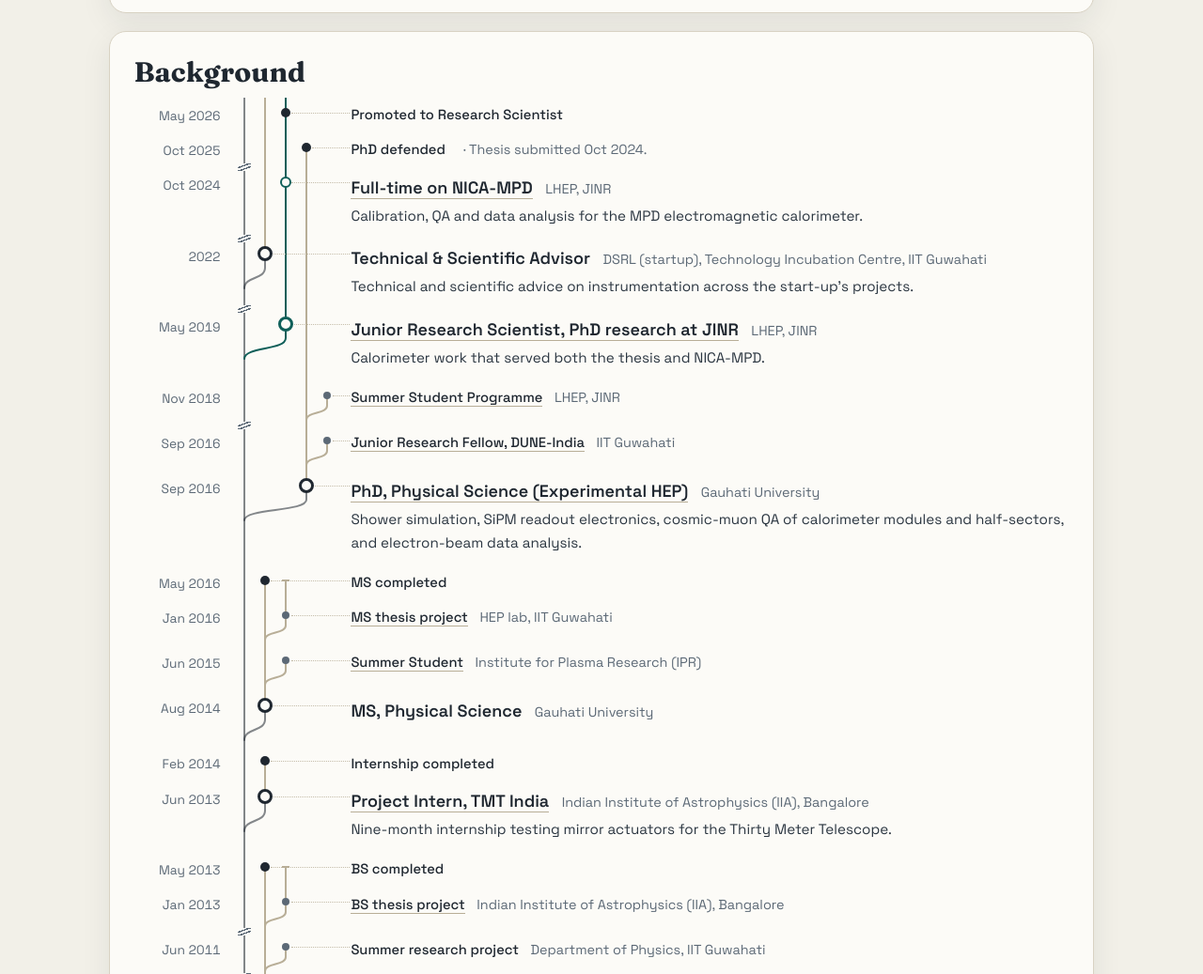
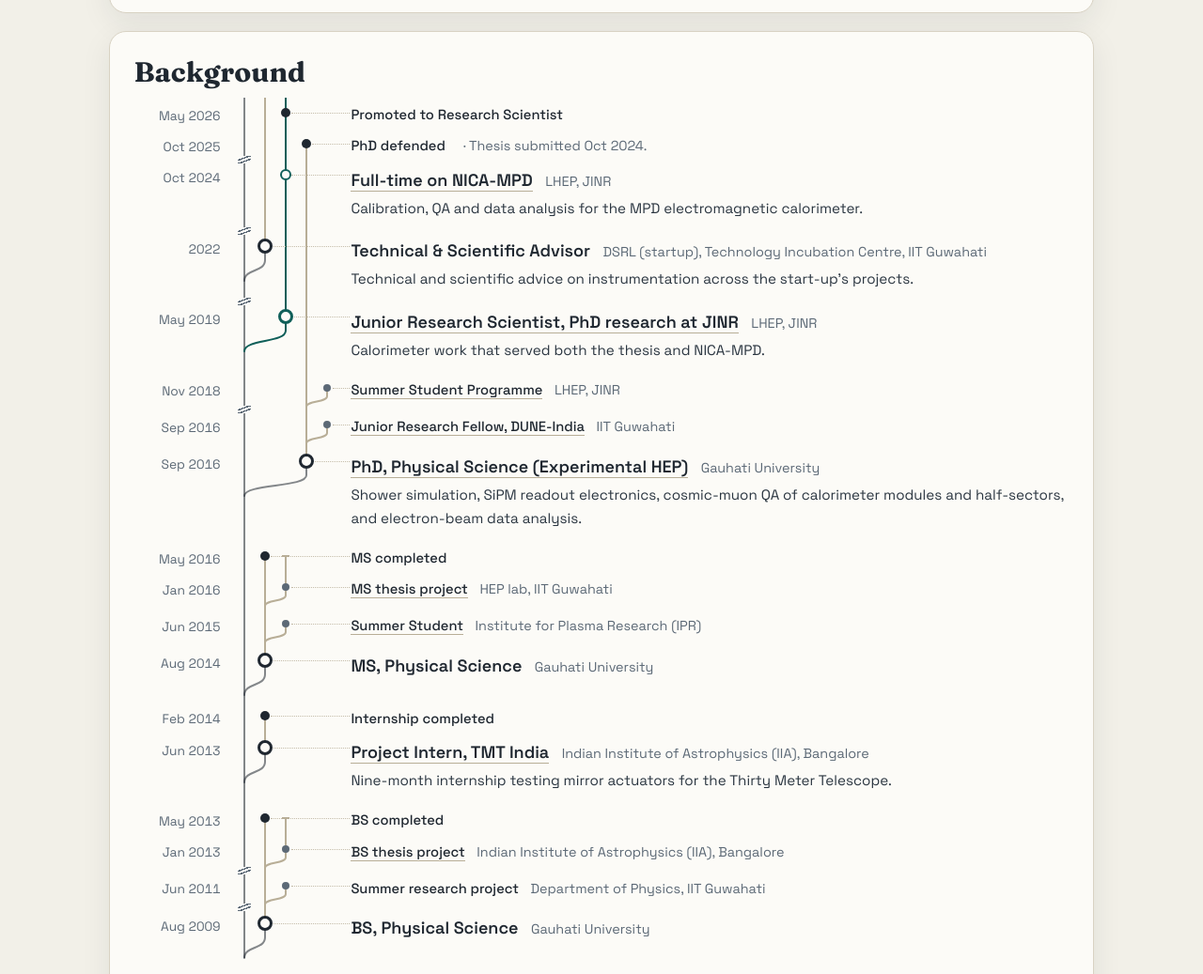
Before and after one commit to maharnab/maharnab.github.io, an Astro site: page / in a window 1280 px wide. Shown: the part 2550-3587 px from the top of the page at 94% size. Built offline with nearby package versions, Linux system fonts and the light colour scheme; Astro itself is replaced by a stand-in of ours.

Commit message:
Background: tighter spacing for activity sub-sublines
Co-Authored-By: Claude Opus 5.5 <noreply@anthropic.com>

```diff
--- a/src/components/GitTimeline.astro
+++ b/src/components/GitTimeline.astro
@@ -96,7 +96,7 @@ const W = LANE_W * (nLanes + 1);
 // A branch is a curve followed by a short straight run into the dot. Level-2 branches (small
 // dots) use a shorter one. Rows that start a branch are tall enough to hold it, so a branch
 // always leaves its parent line inside its own row, never at the parent's circle below.
-const BR = { 1: { s: 15, c: 22 }, 2: { s: 11, c: 15 } } as const;
+const BR = { 1: { s: 15, c: 22 }, 2: { s: 9, c: 11 } } as const;
 const H = (lv: 1 | 2) => BR[lv].s + BR[lv].c;
 const C = H(1);
 const curve = (x0: number, x1: number, lv: 1 | 2) => {
@@ -137,7 +137,7 @@ const href = (e: Entry) => (e.project ? `/projects/${e.project}/` : undefined);
 			const s = e.kind === 'milestone' ? 'mile' : g.level === 2 ? 'sub' : 'main';
 			const from = g.parent ? xOf(g.parent.lane) : xOf(0);
 			return (
-				<li class={`row ${s}`} style={first ? `min-height: calc(var(--dot-y) + ${H(g.level) + 7}px)` : undefined}>
+				<li class={`row ${s}`} style={first ? `min-height: calc(var(--dot-y) + ${H(g.level) + (g.level === 2 ? 4 : 7)}px)` : undefined}>
 					<div class="when">{when(e)}</div>
 					<div class="graph" aria-hidden="true">
 						{segments(i).map((sg) => (
@@ -197,7 +197,7 @@ const href = (e: Entry) => (e.project ? `/projects/${e.project}/` : undefined);
 	}
 	.sub .what,
 	.mile .what {
-		padding-bottom: 0.45rem;
+		padding-bottom: 0.2rem;
 		font-size: 0.92rem;
 	}
 
```
